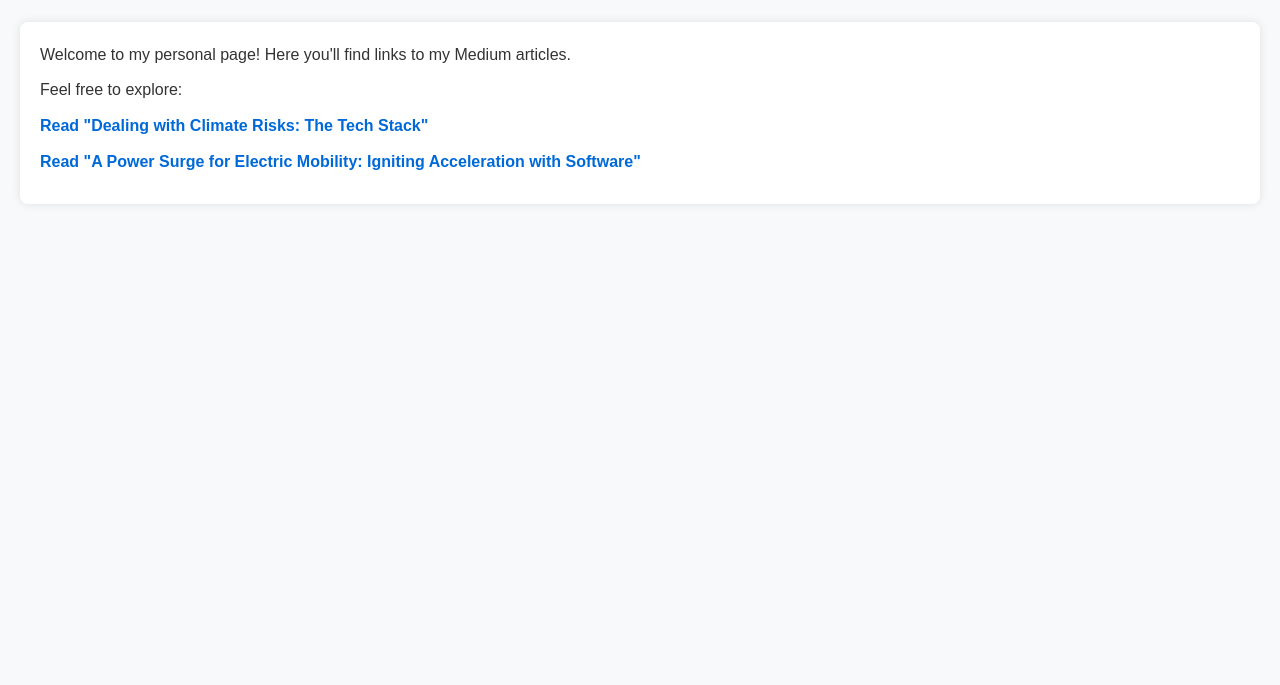
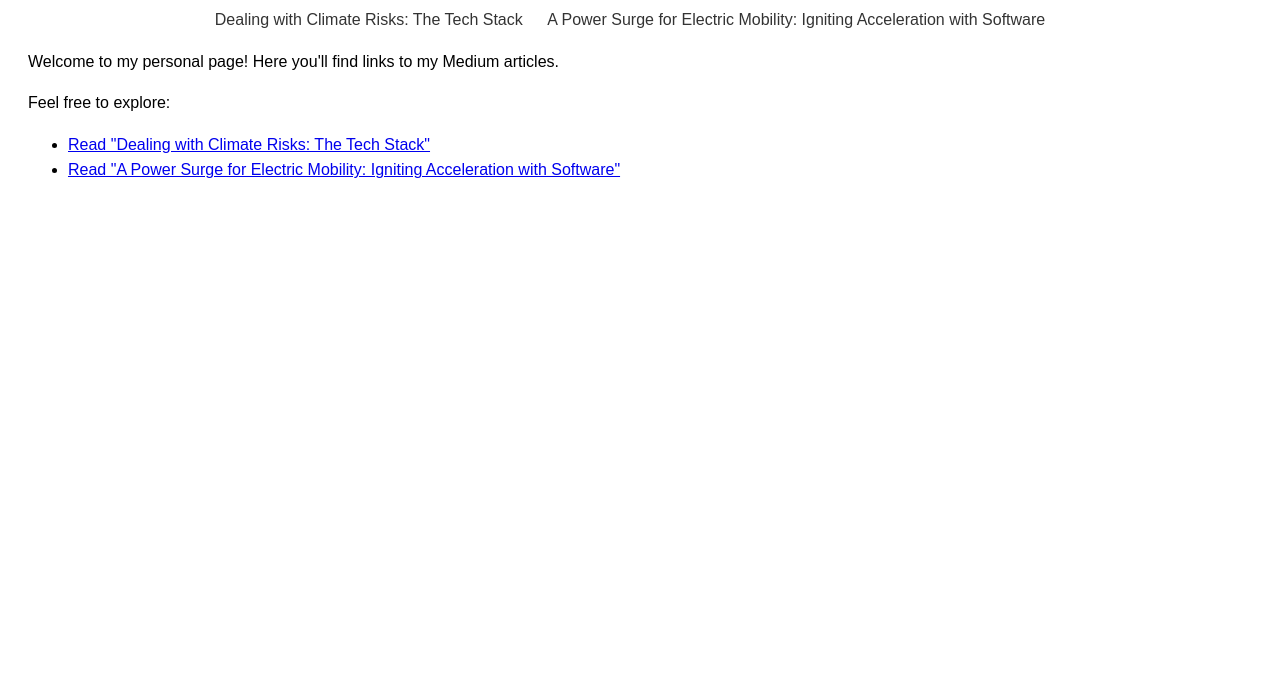
Before and after one commit to vincentru/hello.io, a plain HTML site: page index.html in a window 1280 px wide. Shown: the part 115-800 px from the top of the page. Drawn offline with Linux system fonts and the light colour scheme.

Commit message:
Update index.html

```diff
--- a/index.html
+++ b/index.html
@@ -4,84 +4,31 @@
     <meta charset="UTF-8">
     <meta name="viewport" content="width=device-width, initial-scale=1.0">
     <title>Hello, This is Vincent</title>
-    <!-- Prevent caching -->
     <meta http-equiv="Cache-Control" content="no-cache, no-store, must-revalidate">
     <meta http-equiv="Pragma" content="no-cache">
     <meta http-equiv="Expires" content="0">
     <style>
-        /* Reset default margin and padding */
-        * {
-            margin: 0;
-            padding: 0;
-            box-sizing: border-box;
-        }
-
         body {
             font-family: Arial, sans-serif;
             line-height: 1.6;
-            background-color: #f8f9fa; /* Light gray background */
-            color: #333; /* Dark gray text */
             padding: 20px;
         }
-
         header {
             text-align: center;
             margin-bottom: 20px;
         }
-
         nav ul {
             list-style-type: none;
             padding: 0;
             text-align: center;
-            margin-top: 20px;
         }
-
         nav li {
             display: inline;
             margin-right: 20px;
         }
-
         nav a {
             text-decoration: none;
-            color: #007bff; /* Blue links */
-            font-weight: bold;
-            transition: color 0.3s ease;
-        }
-
-        nav a:hover {
-            color: #0056b3; /* Darker blue on hover */
-        }
-
-        section {
-            background-color: #fff; /* White background for section */
-            padding: 20px;
-            margin-top: 20px;
-            border-radius: 8px; /* Rounded corners */
-            box-shadow: 0 0 10px rgba(0, 0, 0, 0.1); /* Shadow effect */
-        }
-
-        section p {
-            margin-bottom: 10px;
-        }
-
-        section ul {
-            list-style-type: none;
-            padding-left: 0;
-        }
-
-        section li {
-            margin-bottom: 10px;
-        }
-
-        section a {
-            text-decoration: none;
-            color: #0069d9; /* Dark blue links */
-            font-weight: bold;
-            transition: color 0.3s ease;
-        }
-
-        section a:hover {
-            color: #0056b3; /* Darker blue on hover */
+            color: #333;
         }
     </style>
 </head>
```
